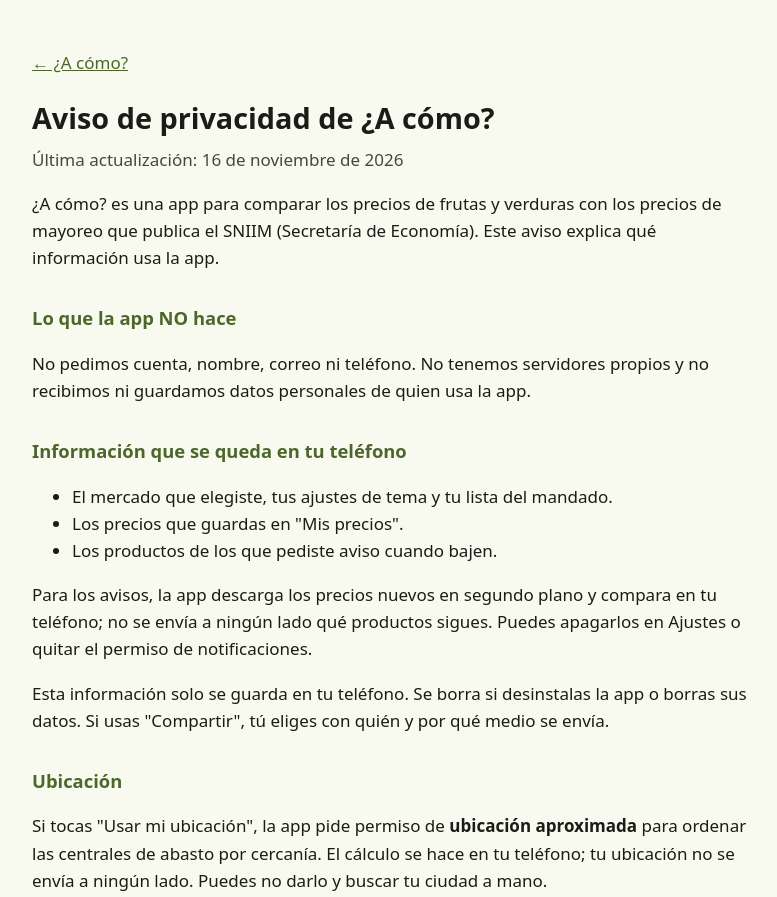
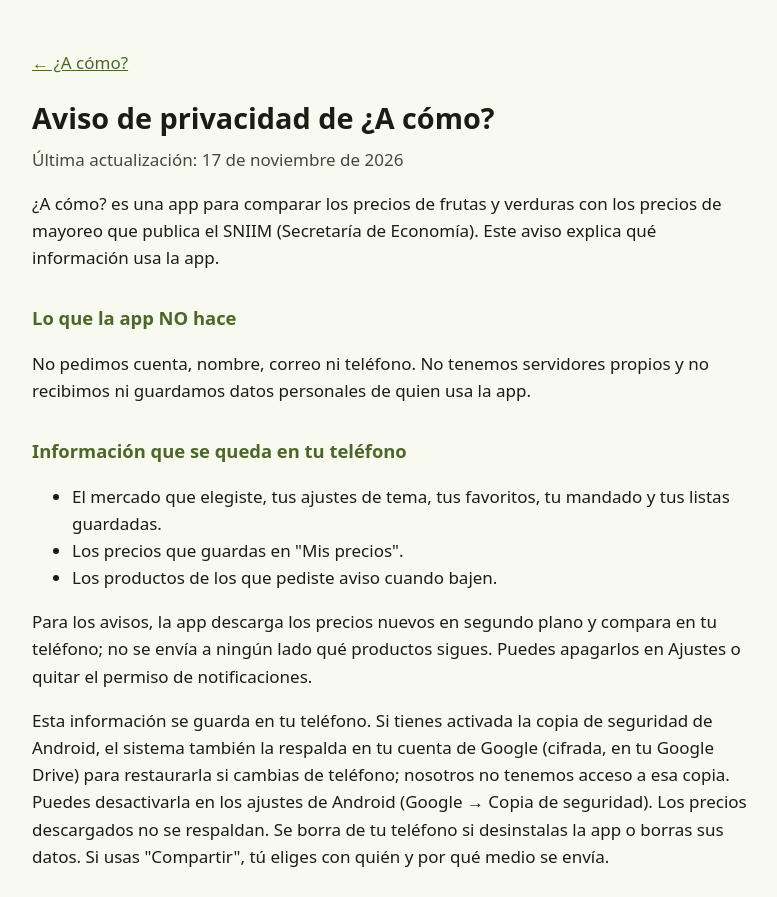
Before and after one commit to JJAS-029/JJAS-029.github.io, a plain HTML site: page acomo/privacidad.html in a window 1280 px wide. Shown: the top 897 px of the page, without its empty margins (248-1025 px from the left). Drawn offline with Linux system fonts and the light colour scheme.

Commit message:
Aviso de privacidad de ¿A cómo?: favoritos y copia de seguridad de Android
Co-Authored-By: Claude Opus 5.5 <noreply@anthropic.com>

```diff
--- a/acomo/privacidad.html
+++ b/acomo/privacidad.html
@@ -18,7 +18,7 @@
 <main>
 <p><a href="./">← ¿A cómo?</a></p>
 <h1>Aviso de privacidad de ¿A cómo?</h1>
-<p class="fecha">Última actualización: 16 de noviembre de 2026</p>
+<p class="fecha">Última actualización: 17 de noviembre de 2026</p>
 
 <p>¿A cómo? es una app para comparar los precios de frutas y verduras con los precios de mayoreo
 que publica el SNIIM (Secretaría de Economía). Este aviso explica qué información usa la app.</p>
@@ -29,14 +29,17 @@ ni guardamos datos personales de quien usa la app.</p>
 
 <h2>Información que se queda en tu teléfono</h2>
 <ul>
-  <li>El mercado que elegiste, tus ajustes de tema y tu lista del mandado.</li>
+  <li>El mercado que elegiste, tus ajustes de tema, tus favoritos, tu mandado y tus listas guardadas.</li>
   <li>Los precios que guardas en "Mis precios".</li>
   <li>Los productos de los que pediste aviso cuando bajen.</li>
 </ul>
 <p>Para los avisos, la app descarga los precios nuevos en segundo plano y compara en tu teléfono;
 no se envía a ningún lado qué productos sigues. Puedes apagarlos en Ajustes o quitar el permiso de
 notificaciones.</p>
-<p>Esta información solo se guarda en tu teléfono. Se borra si desinstalas la app o borras sus datos.
+<p>Esta información se guarda en tu teléfono. Si tienes activada la copia de seguridad de Android, el sistema
+también la respalda en tu cuenta de Google (cifrada, en tu Google Drive) para restaurarla si cambias de teléfono;
+nosotros no tenemos acceso a esa copia. Puedes desactivarla en los ajustes de Android (Google → Copia de seguridad).
+Los precios descargados no se respaldan. Se borra de tu teléfono si desinstalas la app o borras sus datos.
 Si usas "Compartir", tú eliges con quién y por qué medio se envía.</p>
 
 <h2>Ubicación</h2>
```
